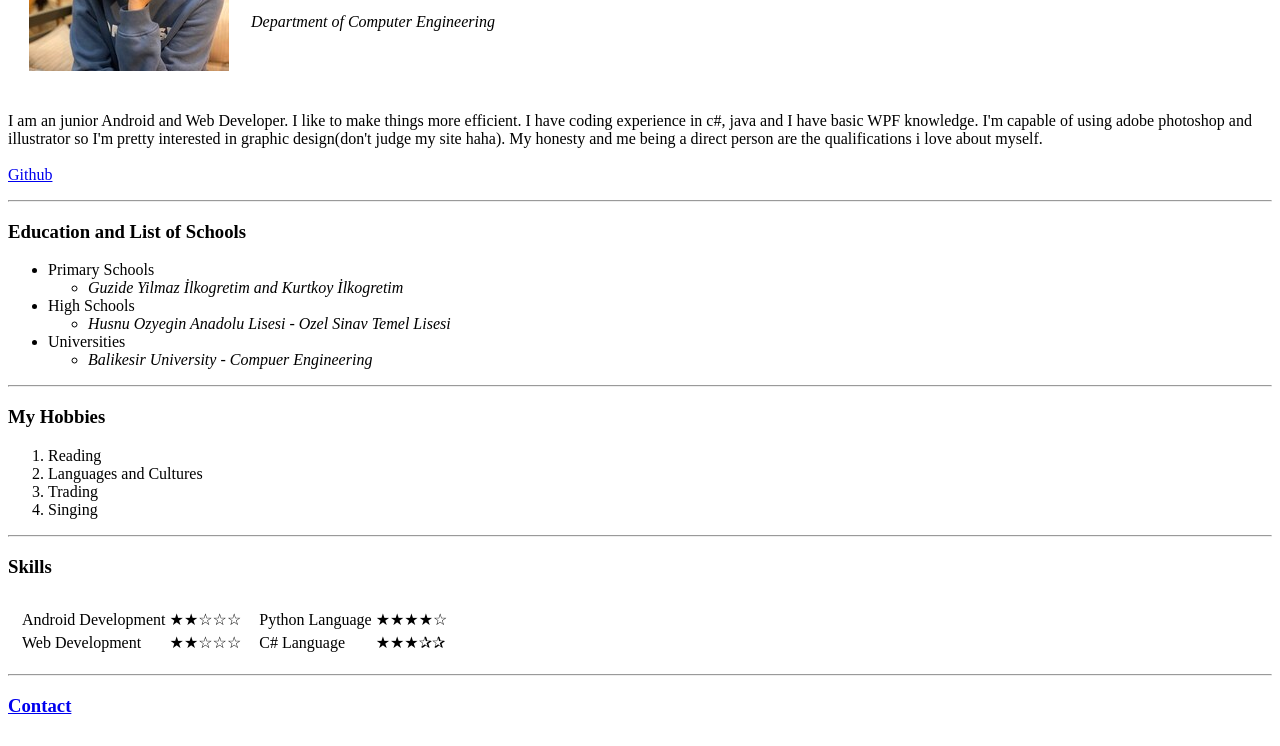
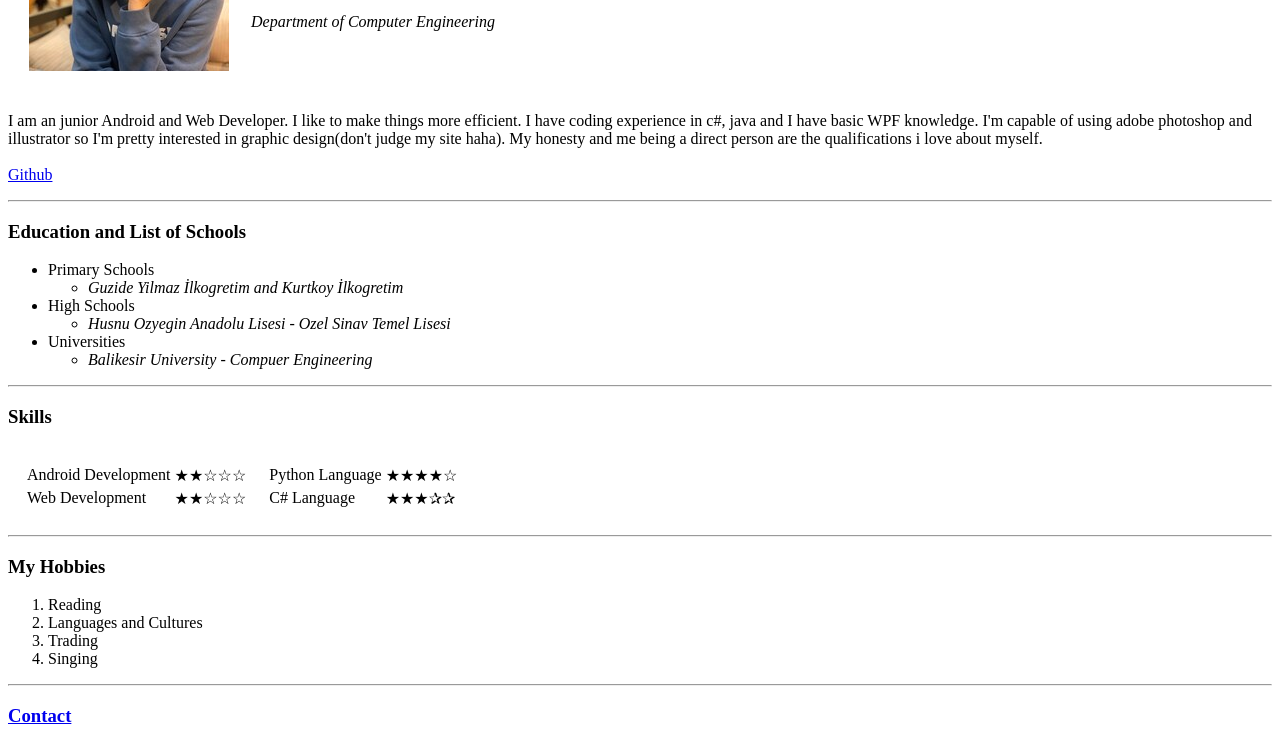
Before and after one commit to blackforklift/cv, a plain HTML site: page index.html in a window 1280 px wide. Shown: the part 158-904 px from the top of the page. Drawn offline with Linux system fonts and the light colour scheme.

Commit message:
Update index.html

```diff
--- a/index.html
+++ b/index.html
@@ -1,25 +1,30 @@
 <!DOCTYPE html>
 <html lang="en">
+
 <head>
     <meta charset="UTF-8">
 
     <title>Dilan Saskin's HomePage</title>
 </head>
+
 <body>
     <table cellspacing="20">
         <tr>
             <td><img src="dln.jpg" alt="Dilan profile picture"></td>
 
-                <td> <h1>Dilan Saskin</h1>
+            <td>
+                <h1>Dilan Saskin</h1>
                 <p><em>Balikesir University Student.</em> </p>
-                    <p><em>Department of Computer Engineering</em> </p></td>
+                <p><em>Department of Computer Engineering</em> </p>
+            </td>
         </tr>
     </table>
 
 
     <p>I am an junior Android and Web Developer. I like to make things more efficient.
         I have coding experience in c#, java and I have basic WPF knowledge.
-           I'm capable of using adobe photoshop and illustrator so I'm pretty interested in graphic design(don't judge my site haha).
+        I'm capable of using adobe photoshop and illustrator so I'm pretty interested in graphic design(don't judge my
+        site haha).
         My honesty and me being a direct person are the qualifications i love about myself.
         <br> <br>
         <a href="https://github.com/blackforklift">Github</a>
@@ -51,16 +56,10 @@
         </li>
     </ul>
     <hr>
-        <h3 >My Hobbies</h3>
-        <ol>
-            <li>Reading</li>
-            <li>Languages and Cultures</li>
-            <li>Trading</li>
-            <li>Singing</li>
-        </ol>
-        <hr>
     <h3>Skills</h3>
-        <table cellspacing="10" >
+
+    <table cellspacing="15">
+
         <tr>
             <td>
                 <table>
@@ -93,11 +92,22 @@
         </tr>
 
     </table>
+    <hr>
+    <h3>My Hobbies</h3>
+    <ol>
+        <li>Reading</li>
+        <li>Languages and Cultures</li>
+        <li>Trading</li>
+        <li>Singing</li>
+    </ol>
 
     <hr>
 
 
-<a href="contact.html"><h3><strong>Contact</strong></h3></a>
+    <a href="contact.html">
+        <h3><strong>Contact</strong></h3>
+    </a>
 
 </body>
+
 </html>
```
Lines whose indentation alone changed are shown as unchanged.
